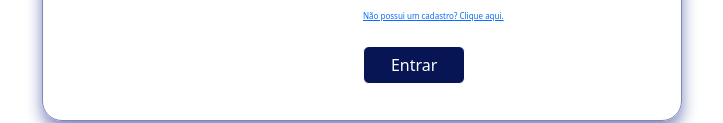
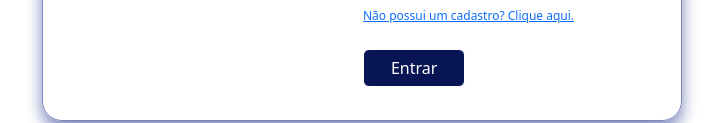
Before and after one commit to nicolaslivi/Sistema-de-Gestao-de-Laboratorios, a plain HTML site: page src/pages/login.html in a window 1280 px wide. Shown: the part 499-622 px from the top of the page, without its empty margins (278-1001 px from the left). Drawn offline with nearby package versions, Linux system fonts and the light colour scheme.

Commit message:
alterando font-size "Não possui uma conta? Clique aqui"

```diff
--- a/src/pages/login.html
+++ b/src/pages/login.html
@@ -34,7 +34,7 @@
                     <br>
                     <br>
                     <br>
-                    <a href="./novoUser.html" style="font-size: 1vh;">Não possui um cadastro? Clique aqui.</a>
+                    <a href="./novoUser.html" style="font-size: 1.5vh;">Não possui um cadastro? Clique aqui.</a>
                     <br>
                     <button type="submit" class="btn btn-primary" id="botaoEntrar">Entrar</button>
                 </div>
```
